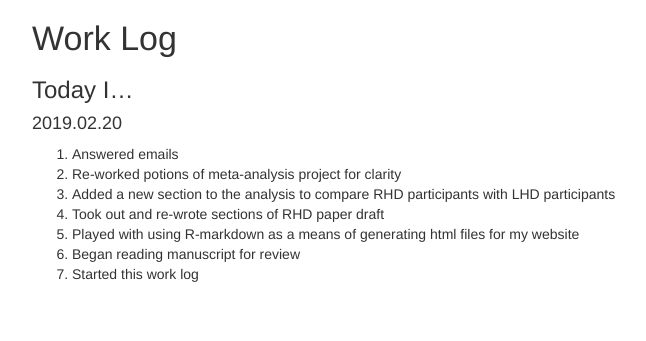
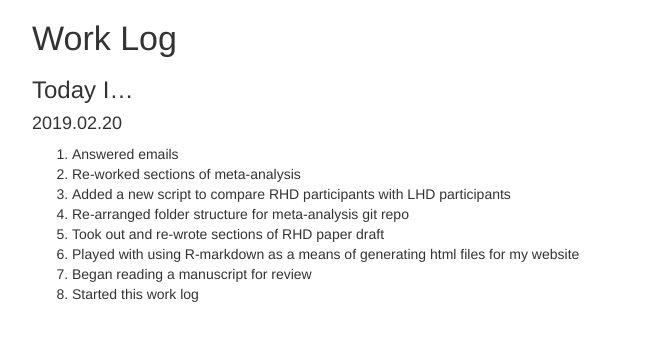
Before and after one commit to ethanweed/ethanweed.github.io, a Jekyll site: the page worklog/WorkLog.html, which Jekyll copies as it is, in a window 1280 px wide. Shown: the top 341 px of the page, without its empty margins (153-799 px from the left). Built offline with Jekyll 4.4.1, drawn with Linux system fonts in a browser that asks for light colours.

Commit message:
edits to worklog

```diff
--- a/worklog/WorkLog.html
+++ b/worklog/WorkLog.html
@@ -129,11 +129,12 @@ $(document).ready(function () {
 <h4>2019.02.20</h4>
 <ol style="list-style-type: decimal">
 <li>Answered emails</li>
-<li>Re-worked potions of meta-analysis project for clarity</li>
-<li>Added a new section to the analysis to compare RHD participants with LHD participants</li>
+<li>Re-worked sections of meta-analysis</li>
+<li>Added a new script to compare RHD participants with LHD participants</li>
+<li>Re-arranged folder structure for meta-analysis git repo</li>
 <li>Took out and re-wrote sections of RHD paper draft</li>
 <li>Played with using R-markdown as a means of generating html files for my website</li>
-<li>Began reading manuscript for review</li>
+<li>Began reading a manuscript for review</li>
 <li>Started this work log</li>
 </ol>
 </div>
```
Also changed, not shown: worklog/WorkLog.Rmd (+4 -3 lines).
